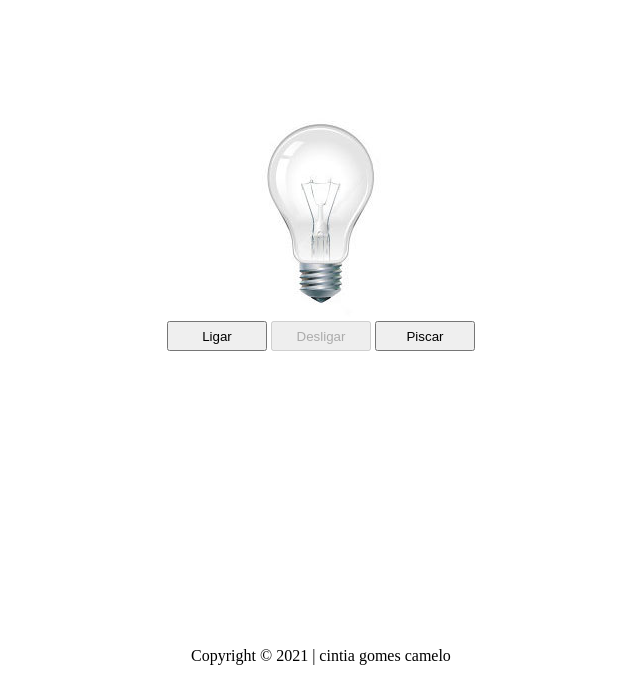
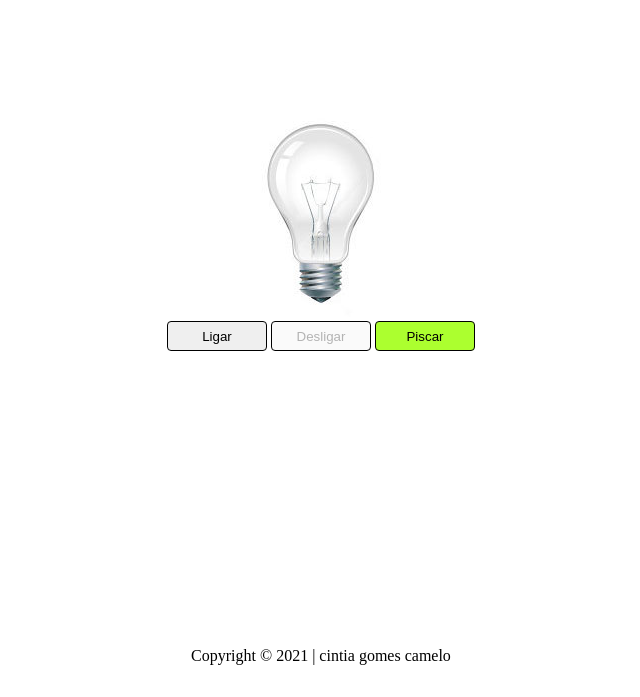
Before and after one commit to cintiagomes/lampada, a plain HTML site: page index.html in a window 1280 px wide. Shown: the part 103-800 px from the top of the page, without its empty margins (319-959 px from the left). Drawn offline with Linux system fonts and the light colour scheme.

Commit message:
Fixed #1

```diff
--- a/lampada.js
+++ b/lampada.js
@@ -56,9 +56,11 @@ function piscar(){
     if (piscar.textContent == "Piscar"){
         idInterval = setInterval(trocarImagem, 200)
         piscar.textContent = "Parar"
+        document.getElementById("piscar").style.background = "#ff2f2f";
     }else{
         clearInterval(idInterval)
         piscar.textContent = "Piscar"
+        document.getElementById("piscar").style.background = "#acff2f";
     }
 }
 
--- a/style.css
+++ b/style.css
@@ -34,3 +34,12 @@ footer{
     justify-content: center;
     align-items: flex-start;
 }
+button{
+    border-radius: 4px;
+    border: solid 1px black;
+}
+#piscar{
+    background-color: rgb(172, 255, 47);
+    border-radius: 4px;
+    border: solid 1px black;
+}
```
Also changed, not shown: index.html (+1 -1 lines).
